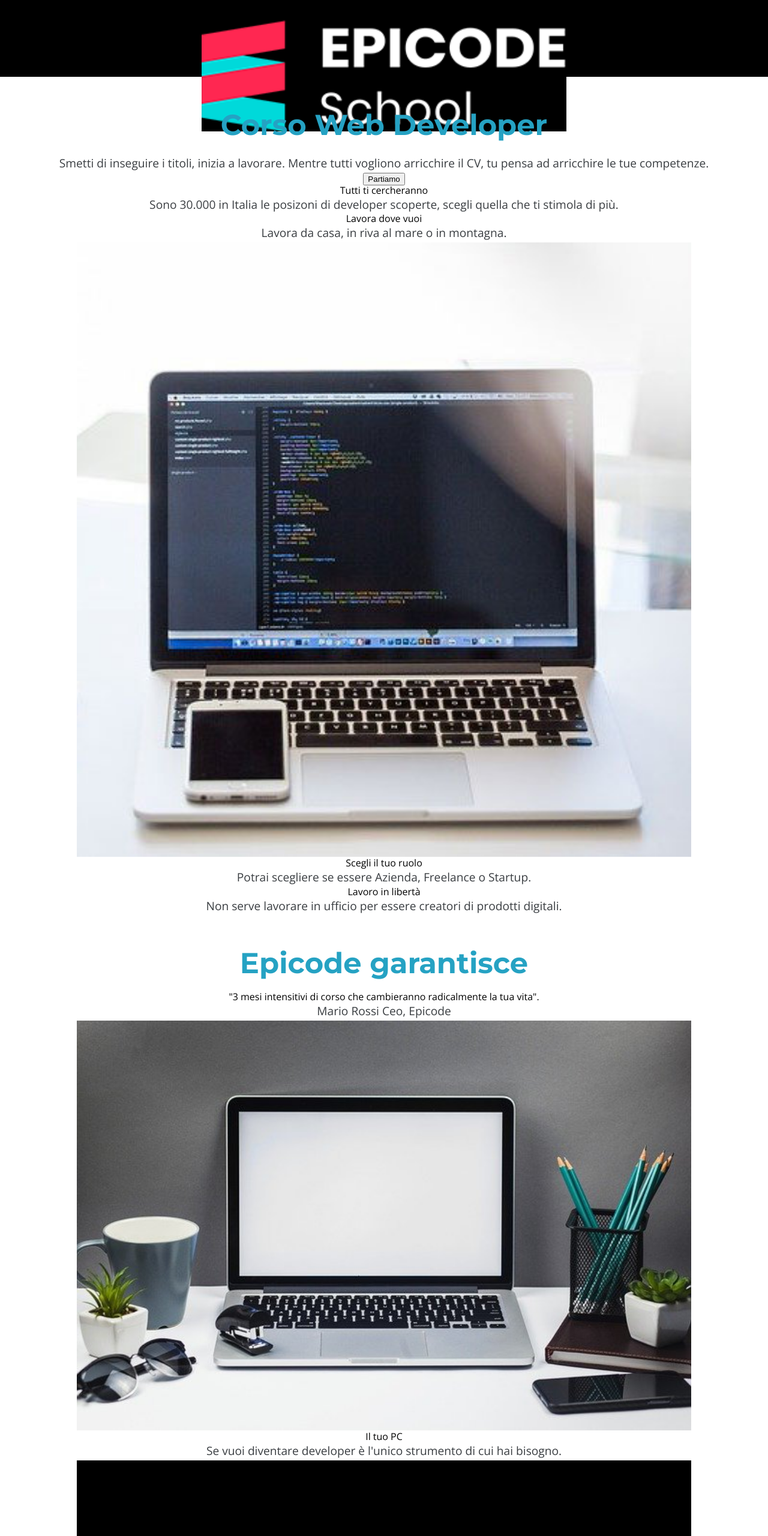
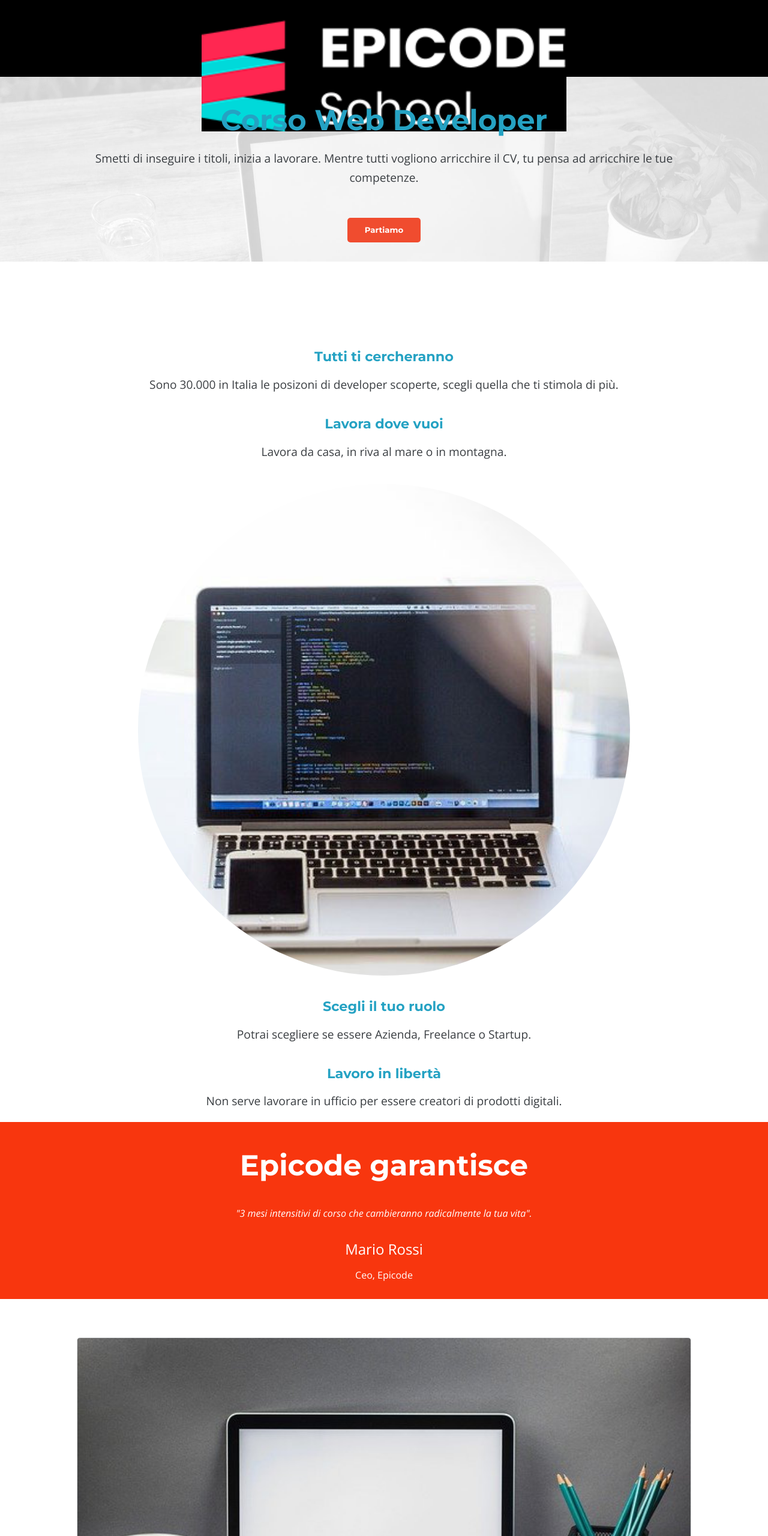
Before and after one commit to Femnir81/U1-W1-D5-Homework, a plain HTML site: page index.html in a window 1280 px wide. Shown: the top 2560 px of the page at 60% size. Drawn offline with nearby package versions, Linux system fonts and the light colour scheme.

Commit message:
Lavoro finito

```diff
--- a/assets/css/stile.css
+++ b/assets/css/stile.css
@@ -5,12 +5,19 @@ body {
     font-family: "Open Sans", sans-serif;
 }
 
-#bordo {
+.bordo {
     width: 80%;
     margin: 10%;
 }
 
-header {
+.sfondo-header {
+    background-image: url(../images/banner.jpg);
+    background-size: cover;
+}
+
+.sfondo-header p {
+    width: 80%;
+    margin: 0 auto;
 }
 
 .logo {
@@ -27,18 +34,134 @@ h1 {
     color: #25a2c3;
     font-family: 'Montserrat', sans-serif;
     font-weight: bold;
-    margin-top: 2rem;
     font-size: 3rem;
-    padding: 1.5rem;
+    padding: 3rem 1.5rem 1.5rem 1.5rem;
     line-height: 1;
 }
 
+#sfondo-orange h1 {
+    color: white;
+}
+
+button {
+    font-family: 'Montserrat', sans-serif;
+    background-color: #f04c2f;
+    font-weight: bold;
+    margin: 2rem;
+    padding: 0.8rem 1.8rem;
+    color: white;
+    border-radius: 5px;
+    border: none;
+}
+
 img {
-    width: 80%;
+    width: 100%;
 }
 
 p {
     color: #393d41;
     font-size: 1.2rem;
     line-height: 1.65;
+    padding-bottom: 1em;
 }
+
+h2 {
+    color: #25a2c3;
+    font-family: 'Montserrat', sans-serif;
+    font-weight: bold;
+    line-height: 1;
+    padding: 1.2rem;
+    font-size: 1.4rem;
+}
+
+h3 {
+    color: #25a2c3;
+    font-family: 'Montserrat', sans-serif;
+    font-weight: bold;
+    line-height: 1;
+    padding: 1.2rem;
+    font-size: 1.2rem;
+}
+
+h4 {
+    color: white;
+    font-family: 'Montserrat', sans-serif;
+    font-weight: bold;
+    font-size: 3rem;
+    padding: 3rem 1.5rem 1.5rem 1.5rem;
+    line-height: 1;
+}
+
+.image1 {
+    width: 80%;
+    border-radius: 50%;
+    overflow: hidden;
+    box-sizing: border-box;
+    margin: 1.2rem;
+}
+
+#sfondo-orange {
+    background-color: #f8320afa;
+    width: 100vw;
+    margin-left: -10vw;
+}
+
+blockquote {
+    color: white;
+    font-style: oblique;
+    padding-left: 10%;
+    padding-right: 10%;
+    padding-top: 1.5rem;
+    padding-bottom: 2rem;
+}
+
+.mario {
+    color: white;
+    font-size: 1.5rem;
+}
+
+.citazione {
+    font-size: 1rem;
+}
+
+.inizio-foto {
+    margin-top: 4rem;
+    border: 1px solid #dee1e3;
+    margin-bottom: 2rem;
+    border-radius: 5px;
+    overflow: hidden;
+}
+
+.inizio-foto p {
+    padding-left: 15%;
+    padding-right: 15%;
+}
+
+footer {
+    background-color: #25a2c3;
+    width: 100vw;
+    margin-left: -10vw;
+    margin-bottom: -10vh;
+    margin-top: 5rem;
+}
+
+address {
+    color: white;
+    line-height: 2;
+}
+
+a {
+    color: white;
+    padding-left: 3px;
+}
+
+hr {
+    width: 240px;
+    color: white;
+    margin-top: 2rem;
+    margin-bottom: 2rem;
+}
+
+footer p {
+    color: white;
+}
--- a/index.html
+++ b/index.html
@@ -26,7 +26,6 @@
     />
   </head>
   <body>
-    <div class="bordo">
     <header>
       <div class="logo">
         <img
@@ -35,15 +34,16 @@
           id="logo-epicode"
         />
       </div>
-        <div>
+      <div class="sfondo-header">
         <h1>Corso Web Developer</h1>
         <p>
-            Smetti di inseguire i titoli, inizia a lavorare. Mentre tutti
-            vogliono arricchire il CV, tu pensa ad arricchire le tue competenze.
+          Smetti di inseguire i titoli, inizia a lavorare. Mentre tutti vogliono
+          arricchire il CV, tu pensa ad arricchire le tue competenze.
         </p>
         <button type="button">Partiamo</button>
       </div>
     </header>
+    <div class="bordo">
       <main>
         <article>
           <h2>Tutti ti cercheranno</h2>
@@ -56,7 +56,7 @@
           <h2>Lavora dove vuoi</h2>
           <p>Lavora da casa, in riva al mare o in montagna.</p>
         </article>
-        <img src="./assets/images/notebook.jpg" alt="notebook" />
+        <img src="./assets/images/notebook.jpg" alt="notebook" class="image1" />
         <article>
           <h2>Scegli il tuo ruolo</h2>
           <p>Potrai scegliere se essere Azienda, Freelance o Startup.</p>
@@ -68,37 +68,48 @@
             digitali.
           </p>
         </article>
-        <article>
+        <article id="sfondo-orange">
           <h1>Epicode garantisce</h1>
           <blockquote>
             "3 mesi intensitivi di corso che cambieranno radicalmente la tua
             vita".
           </blockquote>
-          <p>Mario Rossi Ceo, Epicode</p>
+          <p class="mario">
+            Mario Rossi <br />
+            <span class="citazione">Ceo, Epicode</span>
+          </p>
         </article>
-        <div>
-          <img src="./assets/images/foto1.jpg" alt="notebook" />
+        <div class="inizio-foto">
+          <img src="./assets/images/foto1.jpg" alt="notebook" class="image2" />
           <h3>Il tuo PC</h3>
           <p>
             Se vuoi diventare developer è l'unico strumento di cui hai bisogno.
           </p>
         </div>
-        <div>
-          <img src="./assets/images/foto2.jpg" alt="notebook chiuso" />
+        <div class="inizio-foto">
+          <img
+            src="./assets/images/foto2.jpg"
+            alt="notebook chiuso"
+            class="image2"
+          />
           <h3>Impara</h3>
           <p>
             Impara da chi diventerai tra qualche anno, e diventa una rockstar
             come loro.
           </p>
         </div>
-        <div>
-          <img src="./assets/images/foto3.jpg" alt="briefin aziendale" />
+        <div class="inizio-foto">
+          <img
+            src="./assets/images/foto3.jpg"
+            alt="briefin aziendale"
+            class="image2"
+          />
           <h3>Lavora subito</h3>
           <p>Sappiamo cosa vogliono le aziende, perché lavoriamo con loro.</p>
         </div>
       </main>
       <footer>
-        <h1>Contattaci</h1>
+        <h4>Contattaci</h4>
         <address>
           <i class="fas fa-phone-square-alt"></i
           ><a href="tel:+3911223456">(+39)11223456</a> <br /><i
@@ -106,8 +117,8 @@
           ></i
           ><a href="mailto:info@epicode.school">info@epicode.school</a><br /><i
             class="fas fa-location-arrow"
-          ></i
-          >Via Appia 1 - 00100 Roma (RM)
+          ></i>
+          Via Appia 1 - 00100 Roma (RM)
         </address>
         <hr />
         <p>©2021, Immagini di <a href="https://pixabay.com/it/">Pixabay</a>.</p>
```
Lines whose indentation alone changed are shown as unchanged.
